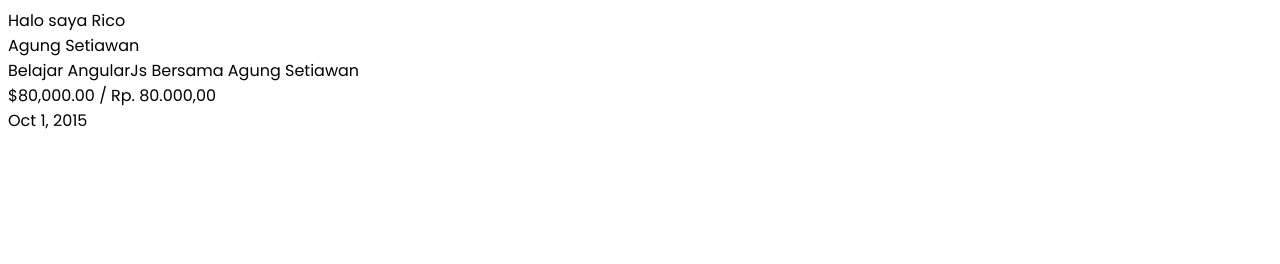
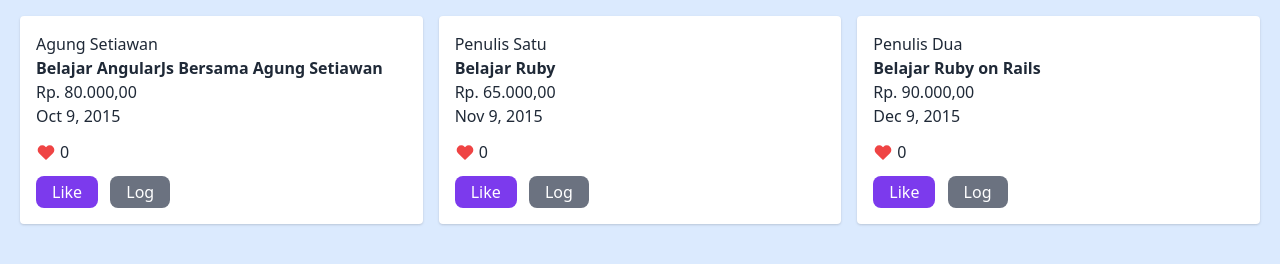
Before and after one commit to nrcfrld/learn-angular, a plain HTML site: page views/index.html in a window 1280 px wide. Drawn offline with nearby package versions, Linux system fonts and the light colour scheme.

Commit message:
pertemuan 3

```diff
--- a/js/controllers/MainController.js
+++ b/js/controllers/MainController.js
@@ -2,11 +2,36 @@
 	"$scope",
 	function ($scope) {
 		$scope.title = "Halo saya Rico";
-		$scope.book = {
-			title: "Belajar AngularJs Bersama Agung Setiawan",
-			author: "Agung Setiawan",
-			price: 80000,
-			pubdate: new Date("2015", "09", "01"),
+		$scope.books = [
+			{
+				title: "Belajar AngularJs Bersama Agung Setiawan",
+				author: "Agung Setiawan",
+				price: 80000,
+				pubdate: new Date("2015", "09", "09"),
+				likes: 0,
+			},
+			{
+				title: "Belajar Ruby",
+				author: "Penulis Satu",
+				price: 65000,
+				pubdate: new Date("2015", "10", "09"),
+				likes: 0,
+			},
+			{
+				title: "Belajar Ruby on Rails",
+				author: "Penulis Dua",
+				price: 90000,
+				pubdate: new Date("2015", "11", "09"),
+				likes: 0,
+			},
+		];
+
+		$scope.logToConsole = function (index) {
+			var book = $scope.books[index];
+			console.log(book);
+		};
+		$scope.likes = function (index) {
+			$scope.books[index].likes += 1;
 		};
 	},
 ]);
--- a/js/module/app.js
+++ b/js/module/app.js
@@ -2,7 +2,6 @@
 app.filter("rupiah", function () {
 	return function (angka) {
 		var rev = parseInt(angka, 10).toString().split("").reverse().join("");
-		console.log(rev);
 		var rev2 = "";
 		for (var i = 0; i < rev.length; i++) {
 			rev2 += rev[i];
--- a/views/index.html
+++ b/views/index.html
@@ -2,25 +2,79 @@
 <html>
 	<head>
 		<title>Belajar AngularJs</title>
-		<link rel="preconnect" href="https://fonts.googleapis.com" />
-		<link rel="preconnect" href="https://fonts.gstatic.com" crossorigin />
 		<link
-			href="https://fonts.googleapis.com/css2?family=Poppins&display=swap"
+			href="https://cdnjs.cloudflare.com/ajax/libs/tailwindcss/2.0.2/tailwind.min.css"
 			rel="stylesheet"
 		/>
-		<style>
-			* {
-				font-family: "Poppins";
-			}
-		</style>
+		<!-- <link
+			href="https://unpkg.com/tailwindcss@^2/dist/tailwind.min.css"
+			rel="stylesheet"
+		/> -->
 	</head>
-	<body ng-app="FirstApp">
-		<div ng-controller="MainController">
-			{{ title }} <br />
-			{{ book.author }} <br />
-			{{ book.title }} <br />
-			{{ book.price | currency }} / {{ book.price | rupiah }} <br />
-			{{ book.pubdate | date }} <br />
+	<body ng-app="FirstApp" class="px-5 bg-blue-100 text-gray-800">
+		<div ng-controller="MainController" class="mt-4 grid lg:grid-cols-3 gap-4">
+			<div ng-repeat="book in books" class="p-4 bg-white shadow rounded">
+				{{ book.author }} <br />
+				<b>{{ book.title }}</b> <br />
+				{{ book.price | rupiah }} <br />
+				{{ book.pubdate | date }} <br />
+				<div class="mt-3">
+					<span class="flex mb-3 items-center">
+						<svg
+							xmlns="http://www.w3.org/2000/svg"
+							class="h-5 w-5 fill-current text-red-500 mr-1"
+							fill="none"
+							viewBox="0 0 24 24"
+							stroke="currentColor"
+						>
+							<path
+								stroke-linecap="round"
+								stroke-linejoin="round"
+								stroke-width="2"
+								d="M4.318 6.318a4.5 4.5 0 000 6.364L12 20.364l7.682-7.682a4.5 4.5 0 00-6.364-6.364L12 7.636l-1.318-1.318a4.5 4.5 0 00-6.364 0z"
+							/>
+						</svg>
+						{{ book.likes }}
+					</span>
+					<button
+						class="
+							bg-purple-600
+							hover:bg-purple-700
+							focus:outline-none
+							focus:ring-2
+							focus:ring-purple-600
+							focus:ring-opacity-50
+							text-white
+							py-1
+							px-4
+							rounded-lg
+						"
+						type="button"
+						ng-click="likes($index)"
+					>
+						Like
+					</button>
+					<button
+						class="
+							ml-2
+							bg-gray-500
+							hover:bg-gray-600
+							focus:outline-none
+							focus:ring-2
+							focus:ring-gray-500
+							focus:ring-opacity-50
+							text-white
+							py-1
+							px-4
+							rounded-lg
+						"
+						type="button"
+						ng-click="logToConsole($index)"
+					>
+						Log
+					</button>
+				</div>
+			</div>
 		</div>
 
 		<script src="../js/angular.min.js"></script>
```
